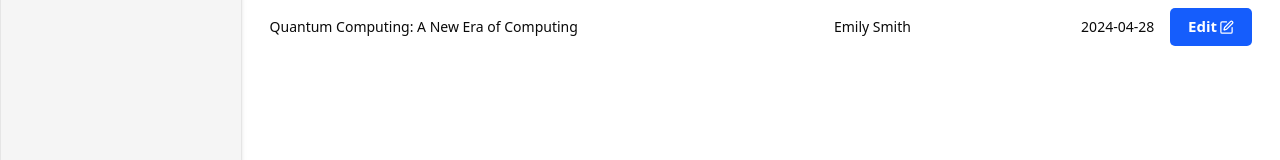
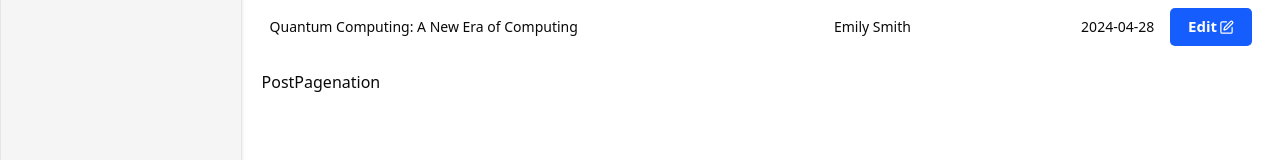
Before and after one commit to HumbleBoyy/Admin-Dashboard-NextJs, a Next.js app: page /posts in a window 1280 px wide. Shown: the part 702-862 px from the top of the page. Built offline with nearby package versions, Linux system fonts and the light colour scheme.

Commit message:
New Commit

```diff
--- a/app/(main)/posts/page.tsx
+++ b/app/(main)/posts/page.tsx
@@ -1,4 +1,5 @@
 import BackButton from '@/components/backbutton/BackButton'
+import PostPagenation from '@/components/posts/PostPagenation'
 import PostsTable from '@/components/posts/PostsTable'
 import React from 'react'
 
@@ -7,6 +8,7 @@ const PostPage = () => {
     <>
       <BackButton text='Go Back'/>
       <PostsTable title='Posts'/>
+      <PostPagenation/>
     </>
 
   )
--- /dev/null
+++ b/components/posts/PostPagenation.tsx
@@ -0,0 +1,9 @@
+import React from 'react'
+
+const PostPagenation = () => {
+  return (
+    <div>PostPagenation</div>
+  )
+}
+
+export default PostPagenation
```
